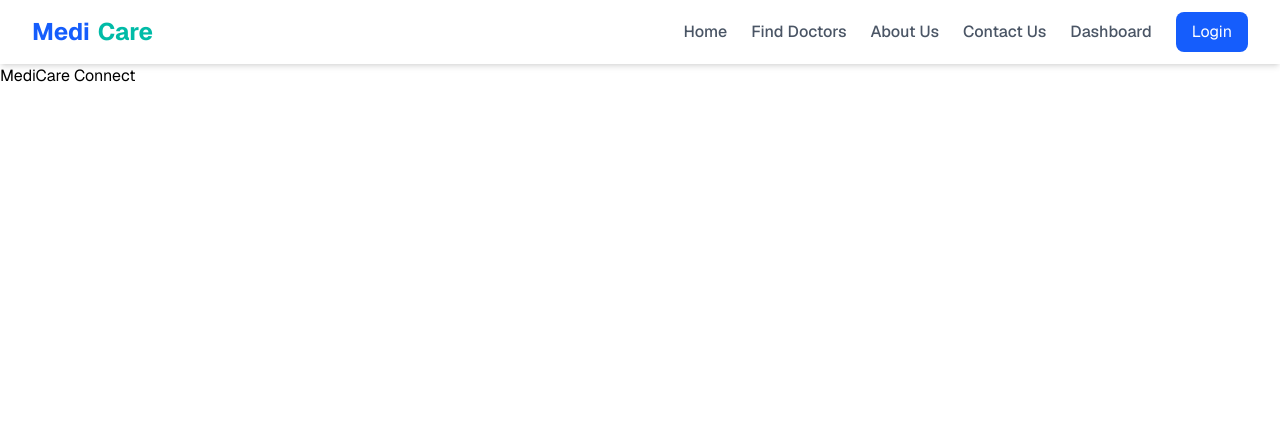
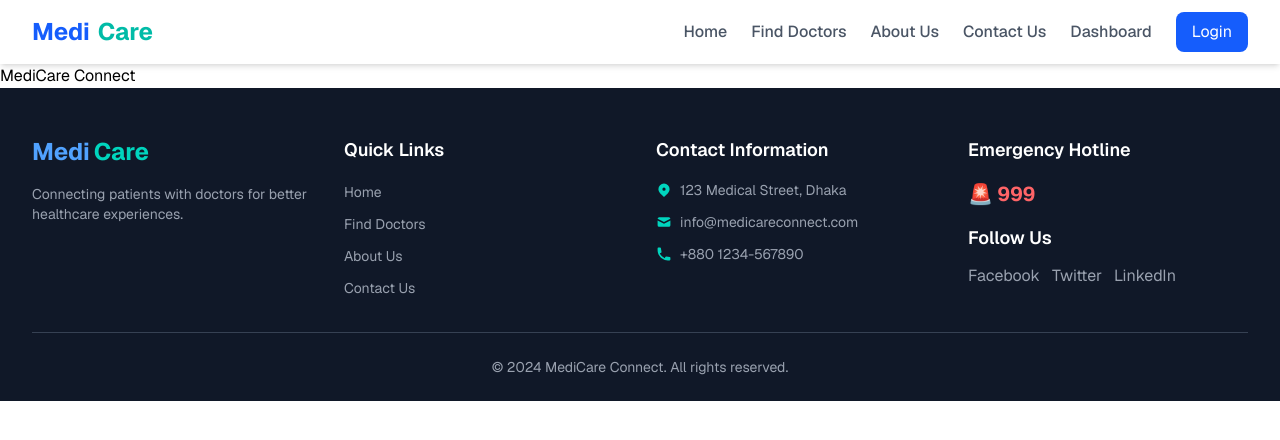
Before and after one commit to jannat337/medicare-connect-client, a Next.js app: page / in a window 1280 px wide. Shown: the top 440 px of the page. Built offline with nearby package versions, Linux system fonts and the light colour scheme.

Commit message:
add Footer component

```diff
--- a/src/app/layout.js
+++ b/src/app/layout.js
@@ -1,6 +1,7 @@
 import { Geist } from "next/font/google";
 import "./globals.css";
 import Navbar from "@/components/shared/Navbar";
+import Footer from "@/components/shared/Footer";
 
 const geist = Geist({
   subsets: ["latin"],
@@ -17,6 +18,7 @@ export default function RootLayout({ children }) {
       <body className={geist.className}>
         <Navbar />
         {children}
+        <Footer />
       </body>
     </html>
   );
--- /dev/null
+++ b/src/components/shared/Footer.jsx
@@ -0,0 +1,77 @@
+import Link from 'next/link';
+
+export default function Footer() {
+  return (
+    <footer className="bg-gray-900 text-white pt-12 pb-6">
+      <div className="max-w-7xl mx-auto px-4 sm:px-6 lg:px-8">
+        <div className="grid grid-cols-1 md:grid-cols-4 gap-8 mb-8">
+
+          {/* Logo & Description */}
+          <div>
+            <Link href="/" className="flex items-center gap-1 mb-4">
+              <span className="text-2xl font-bold text-blue-400">Medi</span>
+              <span className="text-2xl font-bold text-teal-400">Care</span>
+            </Link>
+            <p className="text-gray-400 text-sm">
+              Connecting patients with doctors for better healthcare experiences.
+            </p>
+          </div>
+
+          {/* Quick Links */}
+          <div>
+            <h3 className="text-lg font-semibold mb-4">Quick Links</h3>
+            <ul className="space-y-2">
+              <li><Link href="/" className="text-gray-400 hover:text-white text-sm">Home</Link></li>
+              <li><Link href="/doctors" className="text-gray-400 hover:text-white text-sm">Find Doctors</Link></li>
+              <li><Link href="/about" className="text-gray-400 hover:text-white text-sm">About Us</Link></li>
+              <li><Link href="/contact" className="text-gray-400 hover:text-white text-sm">Contact Us</Link></li>
+            </ul>
+          </div>
+
+          {/* Contact Information */}
+          <div>
+            <h3 className="text-lg font-semibold mb-4">Contact Information</h3>
+            <ul className="space-y-3 text-gray-400 text-sm">
+              <li className="flex items-center gap-2">
+                <svg className="w-4 h-4 text-teal-400" fill="currentColor" viewBox="0 0 20 20">
+                  <path fillRule="evenodd" d="M5.05 4.05a7 7 0 119.9 9.9L10 18.9l-4.95-4.95a7 7 0 010-9.9zM10 11a2 2 0 100-4 2 2 0 000 4z" clipRule="evenodd"/>
+                </svg>
+                123 Medical Street, Dhaka
+              </li>
+              <li className="flex items-center gap-2">
+                <svg className="w-4 h-4 text-teal-400" fill="currentColor" viewBox="0 0 20 20">
+                  <path d="M2.003 5.884L10 9.882l7.997-3.998A2 2 0 0016 4H4a2 2 0 00-1.997 1.884z"/>
+                  <path d="M18 8.118l-8 4-8-4V14a2 2 0 002 2h12a2 2 0 002-2V8.118z"/>
+                </svg>
+                info@medicareconnect.com
+              </li>
+              <li className="flex items-center gap-2">
+                <svg className="w-4 h-4 text-teal-400" fill="currentColor" viewBox="0 0 20 20">
+                  <path d="M2 3a1 1 0 011-1h2.153a1 1 0 01.986.836l.74 4.435a1 1 0 01-.54 1.06l-1.548.773a11.037 11.037 0 006.105 6.105l.774-1.548a1 1 0 011.059-.54l4.435.74a1 1 0 01.836.986V17a1 1 0 01-1 1h-2C7.82 18 2 12.18 2 5V3z"/>
+                </svg>
+                +880 1234-567890
+              </li>
+            </ul>
+          </div>
+
+          {/* Emergency & Social */}
+          <div>
+            <h3 className="text-lg font-semibold mb-4">Emergency Hotline</h3>
+            <p className="text-red-400 text-xl font-bold mb-4">🚨 999</p>
+            <h3 className="text-lg font-semibold mb-3">Follow Us</h3>
+            <div className="flex gap-3">
+              <a href="#" className="text-gray-400 hover:text-blue-400">Facebook</a>
+              <a href="#" className="text-gray-400 hover:text-blue-400">Twitter</a>
+              <a href="#" className="text-gray-400 hover:text-blue-400">LinkedIn</a>
+            </div>
+          </div>
+        </div>
+
+        {/* Copyright */}
+        <div className="border-t border-gray-700 pt-6 text-center text-gray-400 text-sm">
+          <p>© 2024 MediCare Connect. All rights reserved.</p>
+        </div>
+      </div>
+    </footer>
+  );
+}
```
